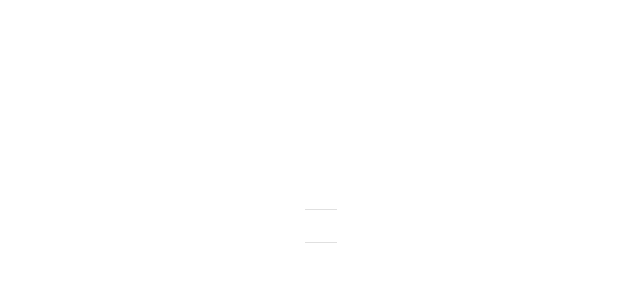
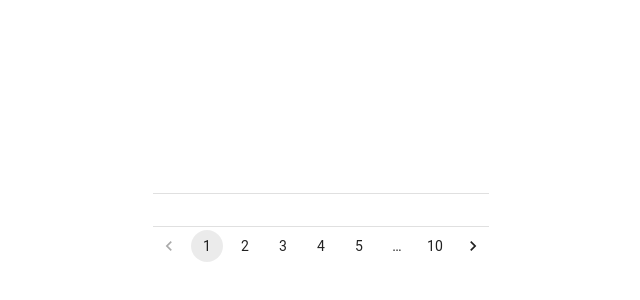
Before and after one commit to jankowskaweronika/mediporta-recruitment-task, a React (Vite) app: page / in a window 1280 px wide. Shown: the part 190-490 px from the top of the page, without its empty margins (319-959 px from the left). Built offline with nearby package versions, Linux system fonts and the light colour scheme.

Commit message:
✨ added Pagination to app

```diff
--- a/src/App.tsx
+++ b/src/App.tsx
@@ -1,4 +1,5 @@
 import TableOfTags from './components/molecules/TableOfTags'
+import Pagination from './components/molecules/Pagination'
 
 import './App.css'
 
@@ -7,6 +8,7 @@
   return (
     <>
       <TableOfTags />
+      <Pagination />
     </>
   )
 }
--- /dev/null
+++ b/src/components/molecules/Pagination.tsx
@@ -0,0 +1,23 @@
+import MUIPagination, { PaginationProps } from '@mui/material/Pagination';
+import Stack from '@mui/material/Stack';
+
+const Pagination = (props: PaginationProps) => {
+  const {
+    sx,
+  } = props
+
+  return (
+    <Stack spacing={2}>
+      <MUIPagination
+        count={10}
+        sx={{
+          backgroundColor: 'white',
+          ...sx
+        }}
+
+      />
+    </Stack>
+  );
+}
+
+export default Pagination
--- a/src/components/molecules/TableOfTags.tsx
+++ b/src/components/molecules/TableOfTags.tsx
@@ -15,6 +15,7 @@
   return (
     <Box
       sx={{
+        backgroundColor: 'white',
         border: '3px solid white',
         ...sx,
       }}
@@ -31,7 +32,6 @@
           <TableBody>
             <TableRow>
               <TableCell>
-
               </TableCell>
             </TableRow>
           </TableBody>
```
